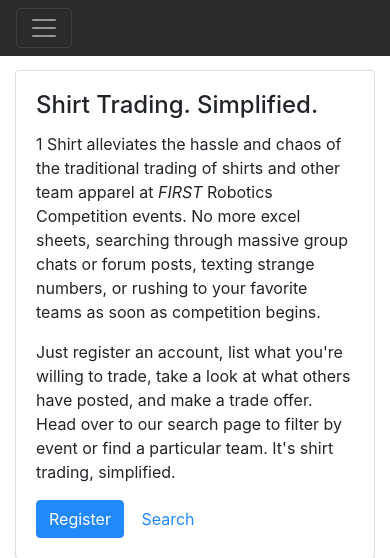
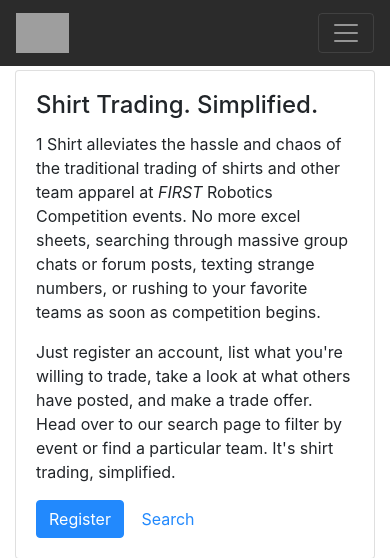
Before and after one commit to dc74089/oneshirt, a Django app: page / in a window 390 px wide. Shown: the top 558 px of the page. Run offline with Django 3.2, Linux system fonts and the light colour scheme; some libraries are stand-ins or nearby versions; grey boxes are pictures that could not be loaded.

Commit message:
Navbar mobile fix

```diff
--- a/trade/templates/trade/base.html
+++ b/trade/templates/trade/base.html
@@ -24,14 +24,14 @@
 <body>
   <!-- Nav Bar -->
   <nav class="navbar navbar-expand-md navbar-dark bg-secondary fixed-top">
-    <button class="navbar-toggler" type="button" data-toggle="collapse" data-target="#navItems" aria-controls="navItems" aria-expanded="false" aria-label="Toggle navigation">
+    <a class="navbar-brand" href="{% url 'trade:index' %}">
+      <img src="{% static 'trade/shirt_gradient.svg' %}" height=40>
+    </a>
+    <button class="navbar-toggler ml-auto" type="button" data-toggle="collapse" data-target="#navItems" aria-controls="navItems" aria-expanded="false" aria-label="Toggle navigation">
       <span class="navbar-toggler-icon"></span>
     </button>
 
     <div class="collapse navbar-collapse" id="navItems">
-      <a class="navbar-brand" href="{% url 'trade:index' %}">
-        <img src="{% static 'trade/shirt_gradient.svg' %}" height=40>
-      </a>
       <ul class="navbar-nav">
         <li class="nav-item">
           <a class="nav-link" href="{% url 'trade:index' %}">Home</a>
```
